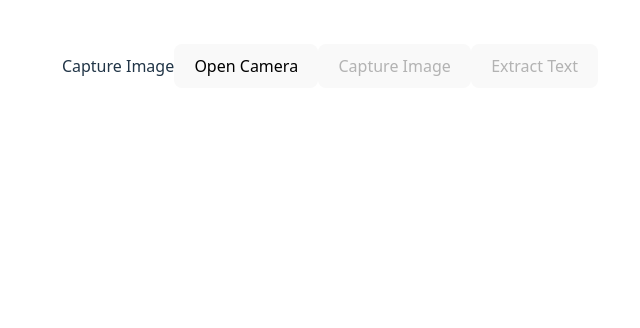
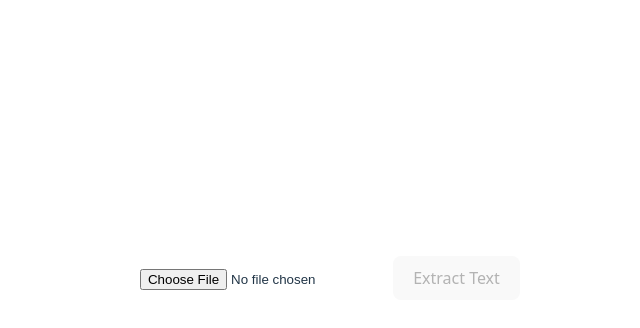
Before and after one commit to AmanDinesh10/barcodescanner, a React (Vite) app: page / in a window 1280 px wide. Shown: the part 122-450 px from the top of the page, without its empty margins (310-950 px from the left). Built offline with nearby package versions, Linux system fonts and the light colour scheme.

Commit message:
updated to upload image

```diff
--- a/src/Scanner.jsx
+++ b/src/Scanner.jsx
@@ -1,49 +1,30 @@
-import React, { useRef, useState } from 'react';
+import React, { useState } from 'react';
 import Tesseract from 'tesseract.js';
 
-const OCRScanner = () => {
-  const videoRef = useRef(null);
-  const canvasRef = useRef(null);
-  const [capturedImage, setCapturedImage] = useState(null);
+const OCRUploader = () => {
+  const [selectedImage, setSelectedImage] = useState(null);
   const [recognizedText, setRecognizedText] = useState('');
   const [isProcessing, setIsProcessing] = useState(false);
 
-  // 🎥 Open Camera
-  const startCamera = async () => {
-    try {
-      const stream = await navigator.mediaDevices.getUserMedia({ video: { facingMode: 'environment' } });
-      if (videoRef.current) {
-        videoRef.current.srcObject = stream;
-      }
-    } catch (err) {
-      console.error('Camera access denied:', err);
-      alert("Camera access denied. Please enable camera permissions.");
+  // 📂 Handle Image Upload
+  const handleImageUpload = (event) => {
+    const file = event.target.files[0];
+    if (file) {
+      const imageUrl = URL.createObjectURL(file);
+      setSelectedImage(imageUrl);
+      setRecognizedText('');
     }
   };
 
-  // 📸 Capture Image
-  const captureImage = () => {
-    if (!videoRef.current || !canvasRef.current) return;
-
-    const canvas = canvasRef.current;
-    const context = canvas.getContext('2d');
-
-    // Draw the current video frame onto the canvas
-    context.drawImage(videoRef.current, 0, 0, canvas.width, canvas.height);
-
-    // Convert canvas to image URL
-    const imageUrl = canvas.toDataURL('image/png');
-    setCapturedImage(imageUrl);
-  };
-
-  // 🟢 Perform OCR
+  // 🟢 Perform OCR on Uploaded Image
   const recognizeText = async () => {
-    if (!capturedImage) return;
+    if (!selectedImage) return;
 
     setIsProcessing(true);
+    setRecognizedText('');
 
     try {
-      const { data: { text } } = await Tesseract.recognize(capturedImage, 'eng', {
+      const { data: { text } } = await Tesseract.recognize(selectedImage, 'eng', {
         tessedit_char_whitelist: 'ABCDEFGHIJKLMNOPQRSTUVWXYZabcdefghijklmnopqrstuvwxyz0123456789',
         logger: (m) => console.log(m),
       });
@@ -60,32 +41,19 @@ const OCRScanner = () => {
 
   return (
     <div>
-      Capture Image
+      {/* 📂 Upload Image */}
+      <input type="file" accept="image/*" onChange={handleImageUpload} />
 
-      {/* 🎥 Open Camera */}
-      <button onClick={startCamera}>Open Camera</button>
-
-      {/* 📸 Capture Image */}
-      <button onClick={captureImage} disabled={!videoRef.current?.srcObject}>
-        Capture Image
-      </button>
-
-      {/* 🟢 Run OCR on Captured Image */}
-      <button onClick={recognizeText} disabled={!capturedImage || isProcessing}>
+      {/* 🟢 Run OCR on Uploaded Image */}
+      <button onClick={recognizeText} disabled={!selectedImage || isProcessing}>
         {isProcessing ? 'Processing...' : 'Extract Text'}
       </button>
 
-      {/* Video Feed */}
-      <video ref={videoRef} autoPlay playsInline style={{ width: '100%' }}></video>
-
-      {/* Hidden Canvas */}
-      <canvas ref={canvasRef} style={{ display: 'none' }} width="640" height="480"></canvas>
-
-      {/* Display Captured Image */}
-      {capturedImage && (
+      {/* Display Uploaded Image */}
+      {selectedImage && (
         <div>
-          <h3>Captured Image:</h3>
-          <img src={capturedImage} alt="Captured" style={{ width: '100%', maxWidth: '400px' }} />
+          <h3>Uploaded Image:</h3>
+          <img src={selectedImage} alt="Uploaded Preview" style={{ width: '100%', maxWidth: '400px' }} />
         </div>
       )}
 
@@ -95,4 +63,4 @@ const OCRScanner = () => {
   );
 };
 
-export default OCRScanner;
+export default OCRUploader;
```
